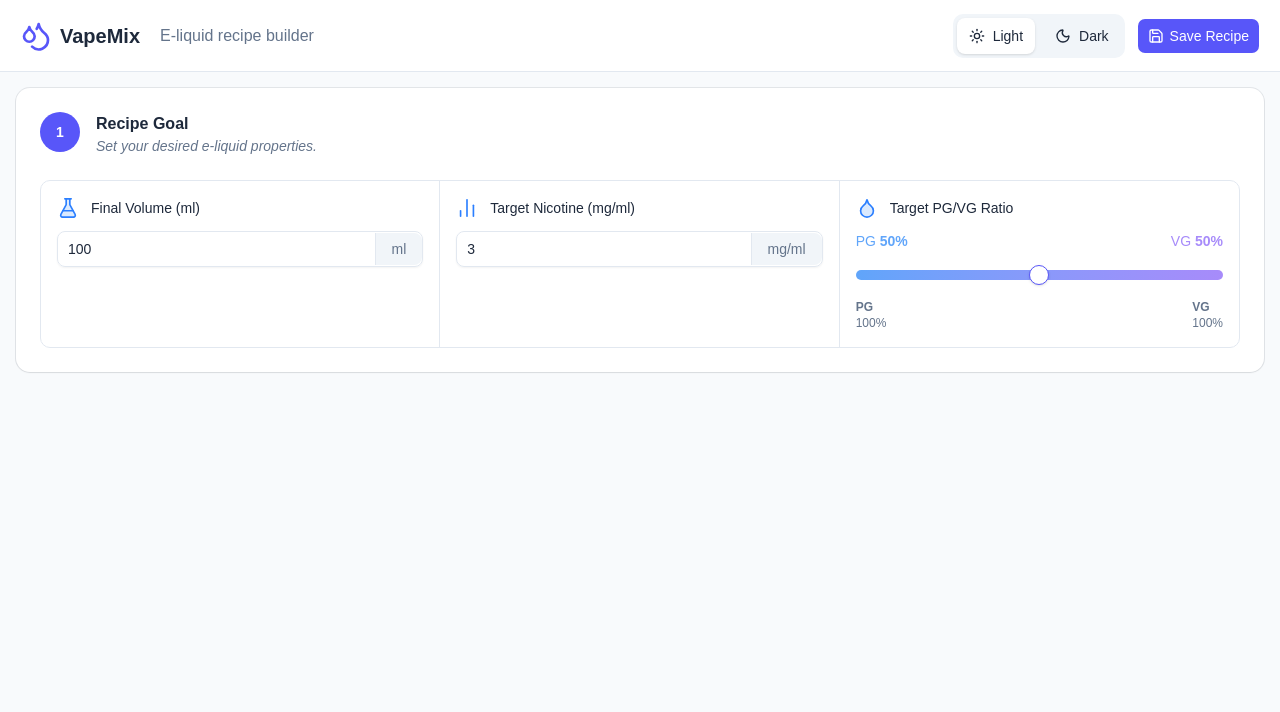
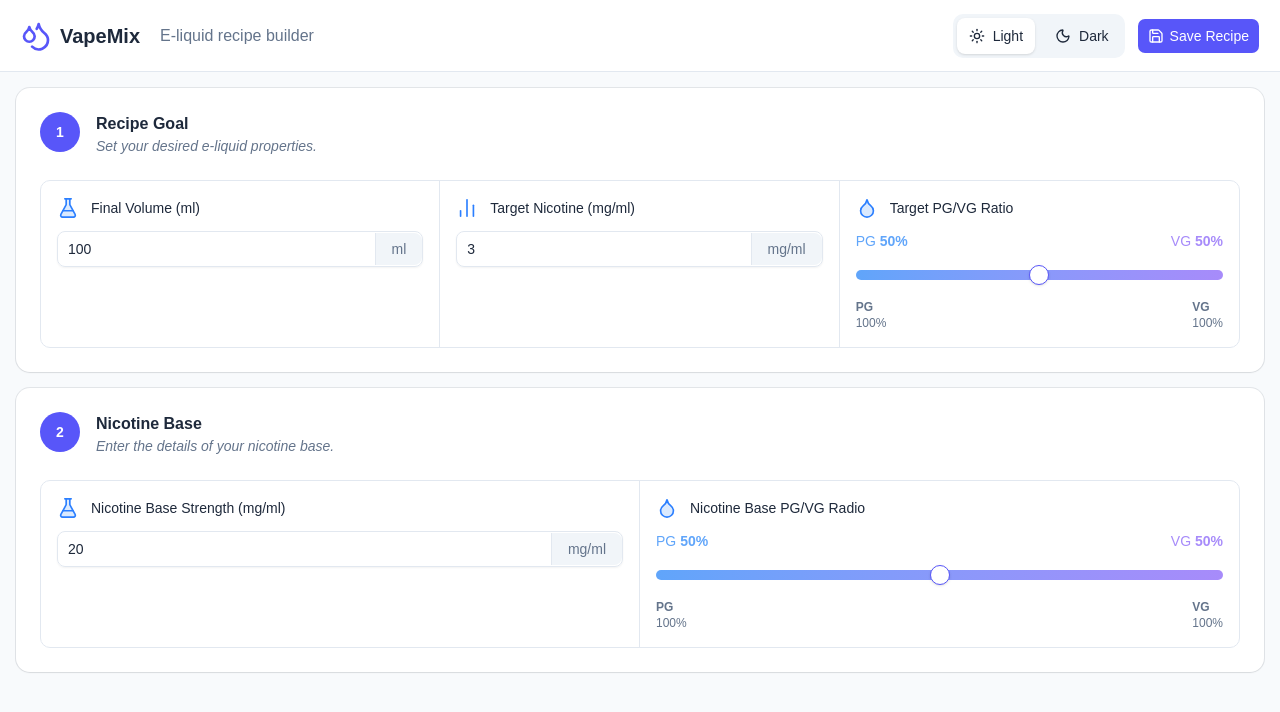
Before and after one commit to Sooheil/VapeMix, a React (Vite) app: page / in a window 1280 px wide. Shown: the top 712 px of the page. Built offline with nearby package versions, Linux system fonts and the light colour scheme.

Commit message:
apply Nicotine Base section

```diff
--- a/src/features/recipe/components/recipeForm/nicotineBase/NicotineBase.tsx
+++ b/src/features/recipe/components/recipeForm/nicotineBase/NicotineBase.tsx
@@ -1,3 +1,36 @@
+import {
+  Card,
+  CardContent,
+  CardSectionHeader,
+  PgVgSlider,
+  UnitInput,
+} from "@/components"
+import { FormSection } from "@/components/formSection/FormSection"
+import { useState } from "react"
+
 export const NicotineBase = () => {
-  return <div></div>
+  const [pg, setPg] = useState(50)
+  return (
+    <Card>
+      <CardSectionHeader
+        number={2}
+        header="Nicotine Base"
+        description="Enter the details of your nicotine base."
+      />
+      <CardContent>
+        <div className="grid grid-cols-2 rounded-lg border">
+          <FormSection
+            icon="flask-conical"
+            title="Nicotine Base Strength (mg/ml)"
+            className="border-r"
+          >
+            <UnitInput type="number" defaultValue={20} inputGroupText="mg/ml" />
+          </FormSection>
+          <FormSection icon="droplet" title="Nicotine Base PG/VG Radio">
+            <PgVgSlider value={pg} onChange={setPg} />
+          </FormSection>
+        </div>
+      </CardContent>
+    </Card>
+  )
 }
```
